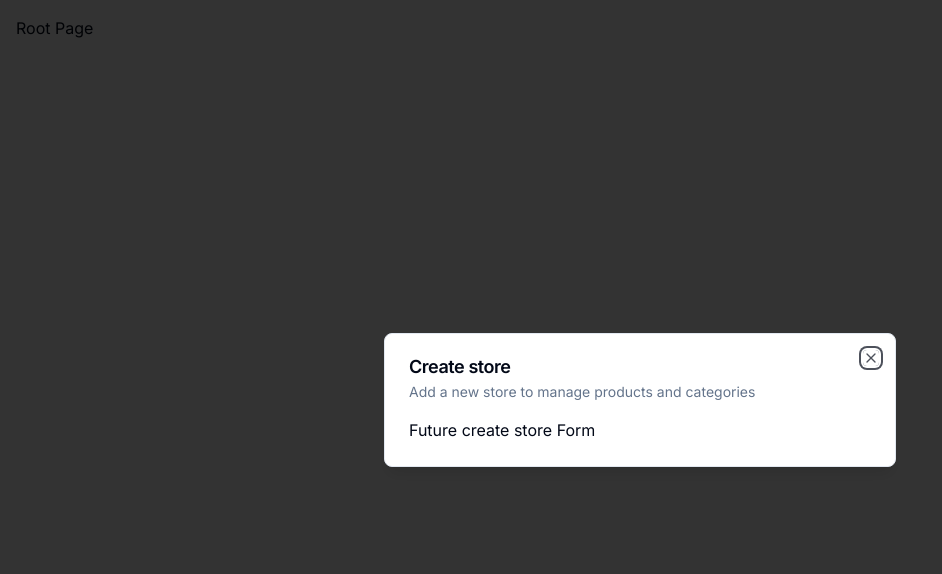
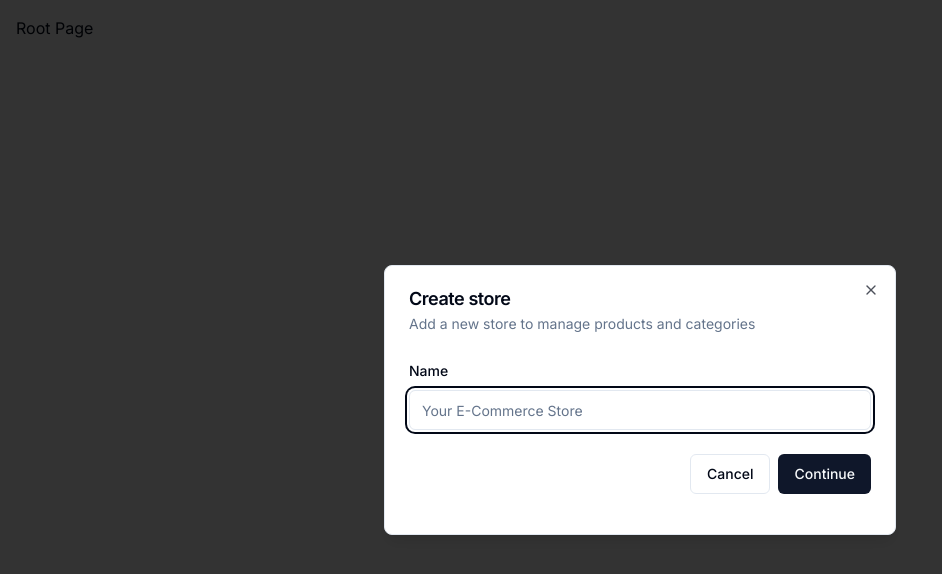
Before and after one commit to Dimativ/diploma-cms, a Next.js app: page / in a window 1280 px wide. Shown: the top 574 px of the page, without its empty margins (0-942 px from the left). Built offline with nearby package versions, Linux system fonts and the light colour scheme.

Commit message:
Form component (#3)
refactor: refactored modal component
feat: added form component
feat: added form validation

```diff
--- a/components/modals/store-modal.tsx
+++ b/components/modals/store-modal.tsx
@@ -1,10 +1,40 @@
 'use client';
 
+import * as z from 'zod';
 import { Modal } from '@/components/ui/modal';
 import { useStoreModal } from '@/hooks/use-store-modal';
+import { useForm } from 'react-hook-form';
+import { zodResolver } from '@hookform/resolvers/zod';
+import {
+  Form,
+  FormControl,
+  FormField,
+  FormItem,
+  FormLabel,
+  FormMessage,
+} from '@/components/ui/form';
+import { Input } from '@/components/ui/input';
+import { Button } from '@/components/ui/button';
+
+const formSchema = z.object({
+  name: z.string().min(1),
+});
 
 export const StoreModal = () => {
   const storeModal = useStoreModal();
+
+  const form = useForm<z.infer<typeof formSchema>>({
+    resolver: zodResolver(formSchema),
+    defaultValues: {
+      name: '',
+    },
+  });
+
+  const onSubmit = async (values: z.infer<typeof formSchema>) => {
+    console.log(values);
+    //TODO: Create store
+  };
+
   return (
     <Modal
       title="Create store"
@@ -12,7 +42,33 @@
       isOpen={storeModal.isOpen}
       onClose={storeModal.onClose}
     >
-      Future create store Form
+      <div>
+        <div className="space-y-4 py-2 pb-4">
+          <Form {...form}>
+            <form onSubmit={form.handleSubmit(onSubmit)}>
+              <FormField
+                control={form.control}
+                name="name"
+                render={({ field }) => (
+                  <FormItem>
+                    <FormLabel>Name</FormLabel>
+                    <FormControl>
+                      <Input placeholder="Your E-Commerce Store" {...field} />
+                    </FormControl>
+                    <FormMessage />
+                  </FormItem>
+                )}
+              />
+              <div className="pt-6 space-x-2 flex items-center justify-end w-full">
+                <Button variant="outline" onClick={storeModal.onClose}>
+                  Cancel
+                </Button>
+                <Button type="submit">Continue</Button>
+              </div>
+            </form>
+          </Form>
+        </div>
+      </div>
     </Modal>
   );
 };
--- /dev/null
+++ b/components/ui/form.tsx
@@ -0,0 +1,176 @@
+import * as React from "react"
+import * as LabelPrimitive from "@radix-ui/react-label"
+import { Slot } from "@radix-ui/react-slot"
+import {
+  Controller,
+  ControllerProps,
+  FieldPath,
+  FieldValues,
+  FormProvider,
+  useFormContext,
+} from "react-hook-form"
+
+import { cn } from "@/lib/utils"
+import { Label } from "@/components/ui/label"
+
+const Form = FormProvider
+
+type FormFieldContextValue<
+  TFieldValues extends FieldValues = FieldValues,
+  TName extends FieldPath<TFieldValues> = FieldPath<TFieldValues>
+> = {
+  name: TName
+}
+
+const FormFieldContext = React.createContext<FormFieldContextValue>(
+  {} as FormFieldContextValue
+)
+
+const FormField = <
+  TFieldValues extends FieldValues = FieldValues,
+  TName extends FieldPath<TFieldValues> = FieldPath<TFieldValues>
+>({
+  ...props
+}: ControllerProps<TFieldValues, TName>) => {
+  return (
+    <FormFieldContext.Provider value={{ name: props.name }}>
+      <Controller {...props} />
+    </FormFieldContext.Provider>
+  )
+}
+
+const useFormField = () => {
+  const fieldContext = React.useContext(FormFieldContext)
+  const itemContext = React.useContext(FormItemContext)
+  const { getFieldState, formState } = useFormContext()
+
+  const fieldState = getFieldState(fieldContext.name, formState)
+
+  if (!fieldContext) {
+    throw new Error("useFormField should be used within <FormField>")
+  }
+
+  const { id } = itemContext
+
+  return {
+    id,
+    name: fieldContext.name,
+    formItemId: `${id}-form-item`,
+    formDescriptionId: `${id}-form-item-description`,
+    formMessageId: `${id}-form-item-message`,
+    ...fieldState,
+  }
+}
+
+type FormItemContextValue = {
+  id: string
+}
+
+const FormItemContext = React.createContext<FormItemContextValue>(
+  {} as FormItemContextValue
+)
+
+const FormItem = React.forwardRef<
+  HTMLDivElement,
+  React.HTMLAttributes<HTMLDivElement>
+>(({ className, ...props }, ref) => {
+  const id = React.useId()
+
+  return (
+    <FormItemContext.Provider value={{ id }}>
+      <div ref={ref} className={cn("space-y-2", className)} {...props} />
+    </FormItemContext.Provider>
+  )
+})
+FormItem.displayName = "FormItem"
+
+const FormLabel = React.forwardRef<
+  React.ElementRef<typeof LabelPrimitive.Root>,
+  React.ComponentPropsWithoutRef<typeof LabelPrimitive.Root>
+>(({ className, ...props }, ref) => {
+  const { error, formItemId } = useFormField()
+
+  return (
+    <Label
+      ref={ref}
+      className={cn(error && "text-destructive", className)}
+      htmlFor={formItemId}
+      {...props}
+    />
+  )
+})
+FormLabel.displayName = "FormLabel"
+
+const FormControl = React.forwardRef<
+  React.ElementRef<typeof Slot>,
+  React.ComponentPropsWithoutRef<typeof Slot>
+>(({ ...props }, ref) => {
+  const { error, formItemId, formDescriptionId, formMessageId } = useFormField()
+
+  return (
+    <Slot
+      ref={ref}
+      id={formItemId}
+      aria-describedby={
+        !error
+          ? `${formDescriptionId}`
+          : `${formDescriptionId} ${formMessageId}`
+      }
+      aria-invalid={!!error}
+      {...props}
+    />
+  )
+})
+FormControl.displayName = "FormControl"
+
+const FormDescription = React.forwardRef<
+  HTMLParagraphElement,
+  React.HTMLAttributes<HTMLParagraphElement>
+>(({ className, ...props }, ref) => {
+  const { formDescriptionId } = useFormField()
+
+  return (
+    <p
+      ref={ref}
+      id={formDescriptionId}
+      className={cn("text-sm text-muted-foreground", className)}
+      {...props}
+    />
+  )
+})
+FormDescription.displayName = "FormDescription"
+
+const FormMessage = React.forwardRef<
+  HTMLParagraphElement,
+  React.HTMLAttributes<HTMLParagraphElement>
+>(({ className, children, ...props }, ref) => {
+  const { error, formMessageId } = useFormField()
+  const body = error ? String(error?.message) : children
+
+  if (!body) {
+    return null
+  }
+
+  return (
+    <p
+      ref={ref}
+      id={formMessageId}
+      className={cn("text-sm font-medium text-destructive", className)}
+      {...props}
+    >
+      {body}
+    </p>
+  )
+})
+FormMessage.displayName = "FormMessage"
+
+export {
+  useFormField,
+  Form,
+  FormItem,
+  FormLabel,
+  FormControl,
+  FormDescription,
+  FormMessage,
+  FormField,
+}
--- /dev/null
+++ b/components/ui/input.tsx
@@ -0,0 +1,25 @@
+import * as React from "react"
+
+import { cn } from "@/lib/utils"
+
+export interface InputProps
+  extends React.InputHTMLAttributes<HTMLInputElement> {}
+
+const Input = React.forwardRef<HTMLInputElement, InputProps>(
+  ({ className, type, ...props }, ref) => {
+    return (
+      <input
+        type={type}
+        className={cn(
+          "flex h-10 w-full rounded-md border border-input bg-background px-3 py-2 text-sm ring-offset-background file:border-0 file:bg-transparent file:text-sm file:font-medium placeholder:text-muted-foreground focus-visible:outline-none focus-visible:ring-2 focus-visible:ring-ring focus-visible:ring-offset-2 disabled:cursor-not-allowed disabled:opacity-50",
+          className
+        )}
+        ref={ref}
+        {...props}
+      />
+    )
+  }
+)
+Input.displayName = "Input"
+
+export { Input }
--- /dev/null
+++ b/components/ui/label.tsx
@@ -0,0 +1,26 @@
+"use client"
+
+import * as React from "react"
+import * as LabelPrimitive from "@radix-ui/react-label"
+import { cva, type VariantProps } from "class-variance-authority"
+
+import { cn } from "@/lib/utils"
+
+const labelVariants = cva(
+  "text-sm font-medium leading-none peer-disabled:cursor-not-allowed peer-disabled:opacity-70"
+)
+
+const Label = React.forwardRef<
+  React.ElementRef<typeof LabelPrimitive.Root>,
+  React.ComponentPropsWithoutRef<typeof LabelPrimitive.Root> &
+    VariantProps<typeof labelVariants>
+>(({ className, ...props }, ref) => (
+  <LabelPrimitive.Root
+    ref={ref}
+    className={cn(labelVariants(), className)}
+    {...props}
+  />
+))
+Label.displayName = LabelPrimitive.Root.displayName
+
+export { Label }
--- a/components/ui/modal.tsx
+++ b/components/ui/modal.tsx
@@ -12,7 +12,7 @@
 }
 export const Modal: FC<ModalProps> = ({ title, onClose, isOpen, description, children }) => {
   const onChange = (open: boolean) => {
-    if (!isOpen) {
+    if (!open) {
       onClose();
     }
   };
--- a/package.json
+++ b/package.json
@@ -10,7 +10,9 @@
   },
   "dependencies": {
     "@clerk/nextjs": "^4.29.9",
+    "@hookform/resolvers": "^3.3.4",
     "@radix-ui/react-dialog": "^1.0.5",
+    "@radix-ui/react-label": "^2.0.2",
     "@radix-ui/react-slot": "^1.0.2",
     "class-variance-authority": "^0.7.0",
     "clsx": "^2.1.0",
@@ -18,8 +20,10 @@
     "next": "14.1.1",
     "react": "^18",
     "react-dom": "^18",
+    "react-hook-form": "^7.51.0",
     "tailwind-merge": "^2.2.1",
     "tailwindcss-animate": "^1.0.7",
+    "zod": "^3.22.4",
     "zustand": "^4.5.2"
   },
   "devDependencies": {
```
Also changed, not shown: 1 other file (tests, documents, lock files or other folders).
